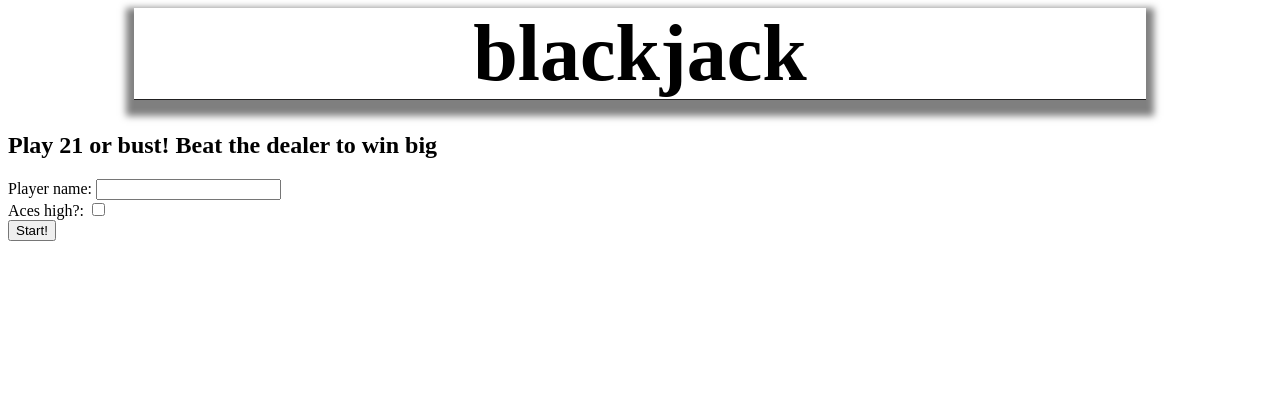
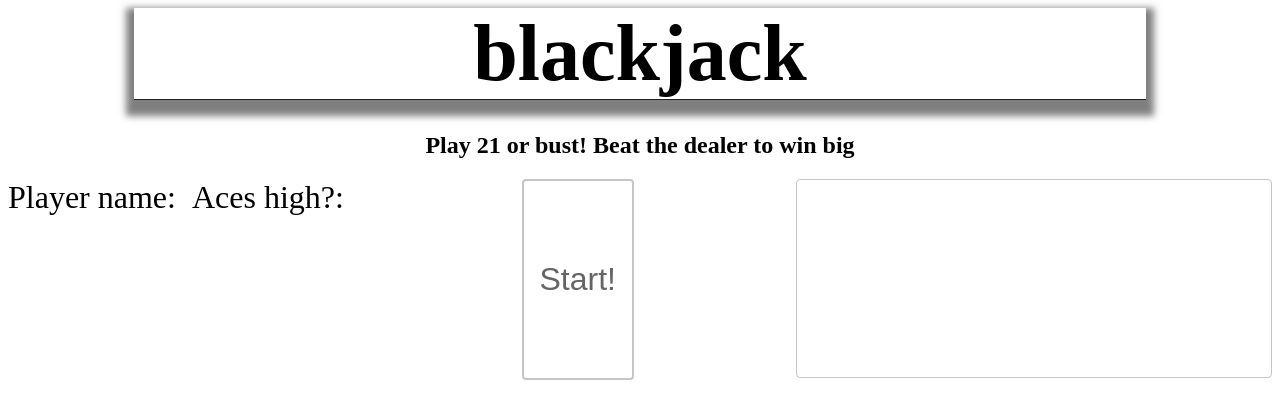
Before and after one commit to Josebratt/blackjack, an Angular app: page / in a window 1280 px wide. Shown: the top 418 px of the page. Built offline with nearby package versions, Linux system fonts and the light colour scheme.

Commit message:
Update styles.scss

```diff
--- a/src/styles.scss
+++ b/src/styles.scss
@@ -1 +1 @@
-/* You can add global styles to this file, and also import other style files */
+@import 'assets/styles/forms'
```
